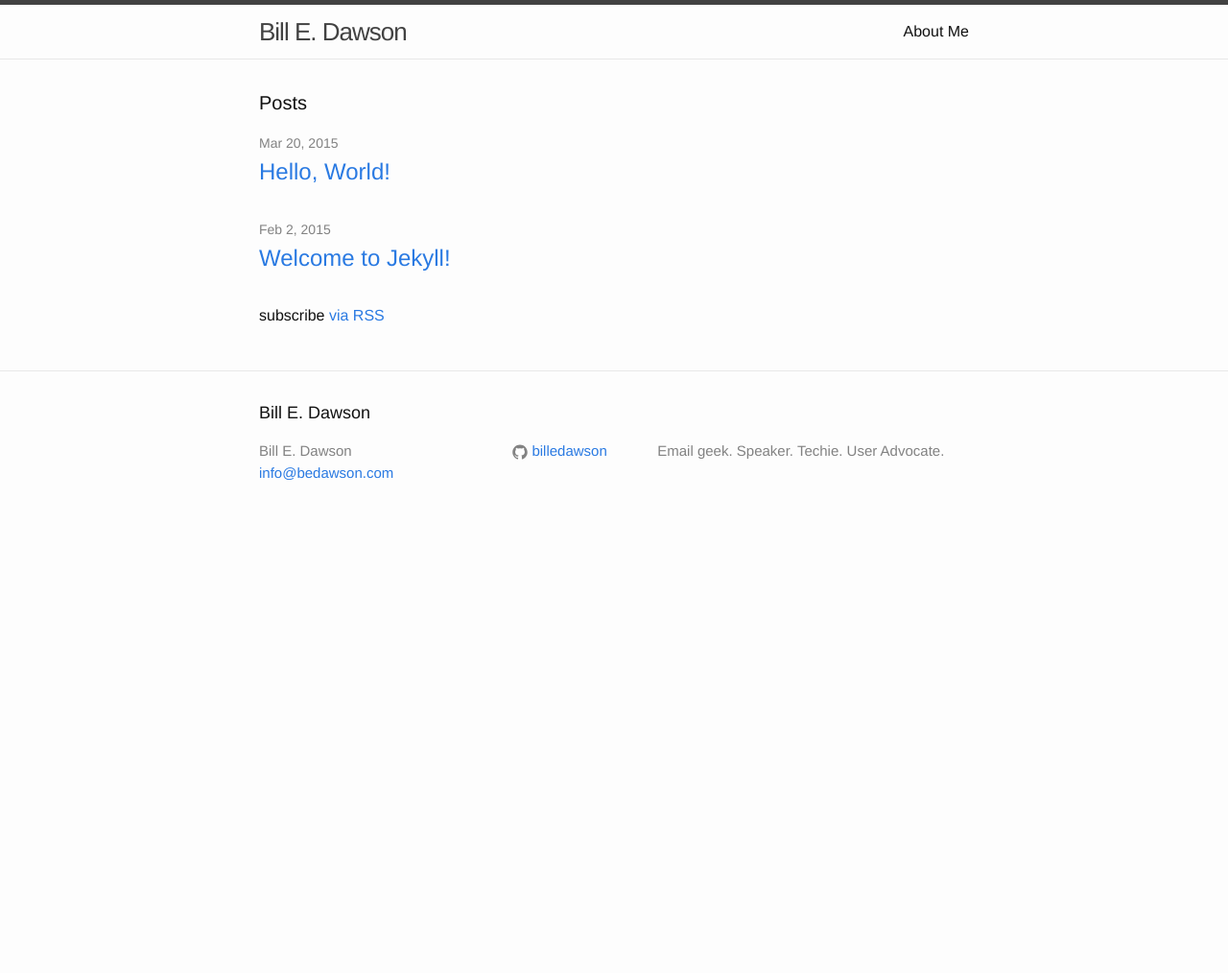
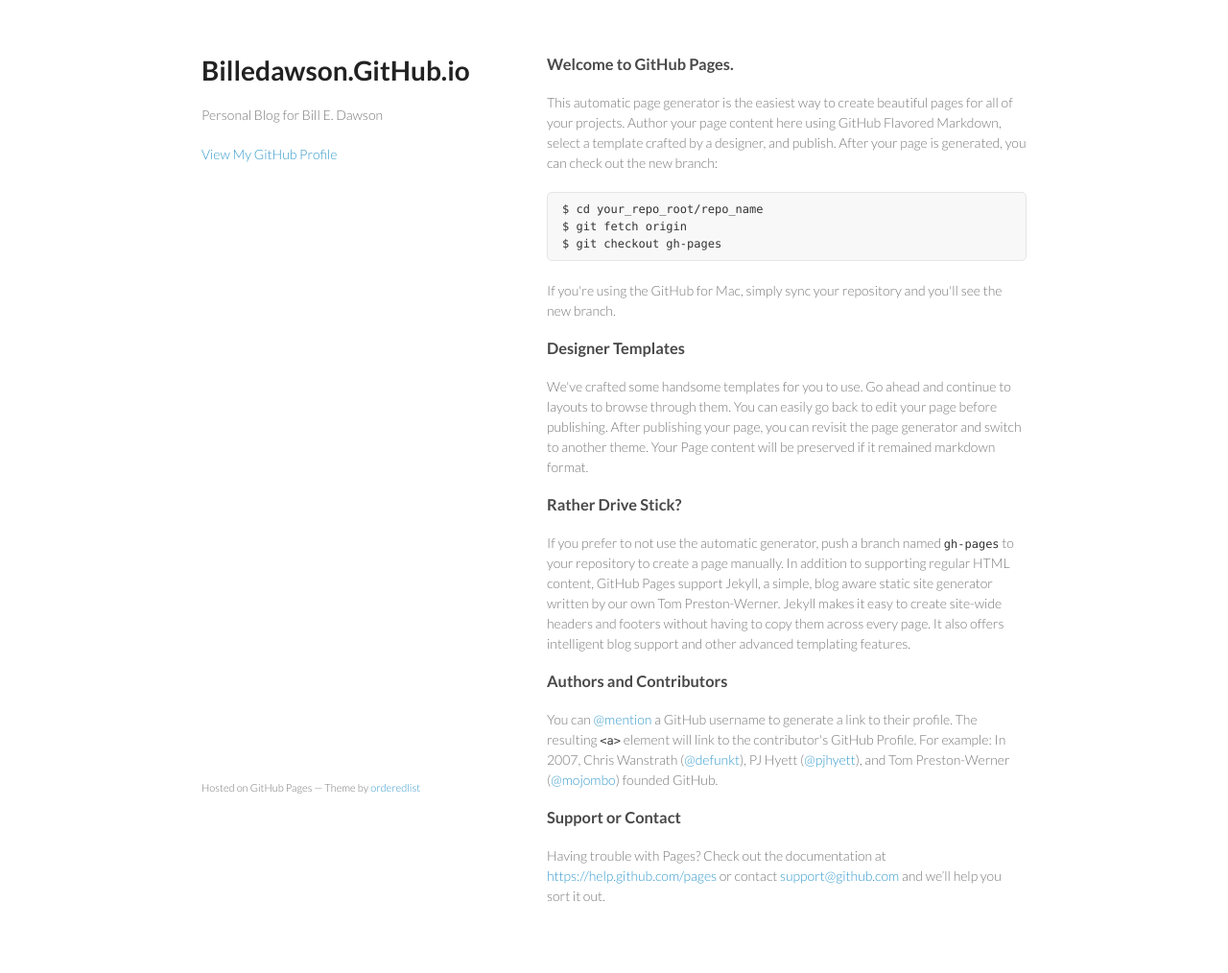
Before and after one commit to billedawson/billedawson.github.io, a Jekyll site: the page index.html, which Jekyll copies as it is, in a window 1280 px wide. Shown: the whole page at 96% size. Built offline with Jekyll 4.4.1, drawn with Linux system fonts in a browser that asks for light colours; before the commit the page ends 900 px from its top, so only the background shows below that.

Commit message:
Replace master branch with page content via GitHub

```diff
--- a/index.html
+++ b/index.html
@@ -1,23 +1,65 @@
----
-layout: default
----
+<!doctype html>
+<html>
+  <head>
+    <meta charset="utf-8">
+    <meta http-equiv="X-UA-Compatible" content="chrome=1">
+    <title>Billedawson.GitHub.io by billedawson</title>
 
-<div class="home">
+    <link rel="stylesheet" href="stylesheets/styles.css">
+    <link rel="stylesheet" href="stylesheets/pygment_trac.css">
+    <meta name="viewport" content="width=device-width, initial-scale=1, user-scalable=no">
+    <!--[if lt IE 9]>
+    <script src="//html5shiv.googlecode.com/svn/trunk/html5.js"></script>
+    <![endif]-->
+  </head>
+  <body>
+    <div class="wrapper">
+      <header>
+        <h1>Billedawson.GitHub.io</h1>
+        <p>Personal Blog for Bill E. Dawson</p>
 
-  <h1 class="page-heading">Posts</h1>
 
-  <ul class="post-list">
-    {% for post in site.posts %}
-      <li>
-        <span class="post-meta">{{ post.date | date: "%b %-d, %Y" }}</span>
+        <p class="view"><a href="https://github.com/billedawson">View My GitHub Profile</a></p>
 
-        <h2>
-          <a class="post-link" href="{{ post.url | prepend: site.baseurl }}">{{ post.title }}</a>
-        </h2>
-      </li>
-    {% endfor %}
-  </ul>
+      </header>
+      <section>
+        <h3>
+<a id="welcome-to-github-pages" class="anchor" href="#welcome-to-github-pages" aria-hidden="true"><span class="octicon octicon-link"></span></a>Welcome to GitHub Pages.</h3>
 
-  <p class="rss-subscribe">subscribe <a href="{{ "/feed.xml" | prepend: site.baseurl }}">via RSS</a></p>
+<p>This automatic page generator is the easiest way to create beautiful pages for all of your projects. Author your page content here using GitHub Flavored Markdown, select a template crafted by a designer, and publish. After your page is generated, you can check out the new branch:</p>
 
-</div>
+<pre><code>$ cd your_repo_root/repo_name
+$ git fetch origin
+$ git checkout gh-pages
+</code></pre>
+
+<p>If you're using the GitHub for Mac, simply sync your repository and you'll see the new branch.</p>
+
+<h3>
+<a id="designer-templates" class="anchor" href="#designer-templates" aria-hidden="true"><span class="octicon octicon-link"></span></a>Designer Templates</h3>
+
+<p>We've crafted some handsome templates for you to use. Go ahead and continue to layouts to browse through them. You can easily go back to edit your page before publishing. After publishing your page, you can revisit the page generator and switch to another theme. Your Page content will be preserved if it remained markdown format.</p>
+
+<h3>
+<a id="rather-drive-stick" class="anchor" href="#rather-drive-stick" aria-hidden="true"><span class="octicon octicon-link"></span></a>Rather Drive Stick?</h3>
+
+<p>If you prefer to not use the automatic generator, push a branch named <code>gh-pages</code> to your repository to create a page manually. In addition to supporting regular HTML content, GitHub Pages support Jekyll, a simple, blog aware static site generator written by our own Tom Preston-Werner. Jekyll makes it easy to create site-wide headers and footers without having to copy them across every page. It also offers intelligent blog support and other advanced templating features.</p>
+
+<h3>
+<a id="authors-and-contributors" class="anchor" href="#authors-and-contributors" aria-hidden="true"><span class="octicon octicon-link"></span></a>Authors and Contributors</h3>
+
+<p>You can <a href="https://github.com/blog/821" class="user-mention">@mention</a> a GitHub username to generate a link to their profile. The resulting <code>&lt;a&gt;</code> element will link to the contributor's GitHub Profile. For example: In 2007, Chris Wanstrath (<a href="https://github.com/defunkt" class="user-mention">@defunkt</a>), PJ Hyett (<a href="https://github.com/pjhyett" class="user-mention">@pjhyett</a>), and Tom Preston-Werner (<a href="https://github.com/mojombo" class="user-mention">@mojombo</a>) founded GitHub.</p>
+
+<h3>
+<a id="support-or-contact" class="anchor" href="#support-or-contact" aria-hidden="true"><span class="octicon octicon-link"></span></a>Support or Contact</h3>
+
+<p>Having trouble with Pages? Check out the documentation at <a href="https://help.github.com/pages">https://help.github.com/pages</a> or contact <a href="mailto:support@github.com">support@github.com</a> and we’ll help you sort it out.</p>
+      </section>
+      <footer>
+        <p><small>Hosted on GitHub Pages &mdash; Theme by <a href="https://github.com/orderedlist">orderedlist</a></small></p>
+      </footer>
+    </div>
+    <script src="javascripts/scale.fix.js"></script>
+
+  </body>
+</html>
--- /dev/null
+++ b/javascripts/scale.fix.js
@@ -0,0 +1,17 @@
+var metas = document.getElementsByTagName('meta');
+var i;
+if (navigator.userAgent.match(/iPhone/i)) {
+  for (i=0; i<metas.length; i++) {
+    if (metas[i].name == "viewport") {
+      metas[i].content = "width=device-width, minimum-scale=1.0, maximum-scale=1.0";
+    }
+  }
+  document.addEventListener("gesturestart", gestureStart, false);
+}
+function gestureStart() {
+  for (i=0; i<metas.length; i++) {
+    if (metas[i].name == "viewport") {
+      metas[i].content = "width=device-width, minimum-scale=0.25, maximum-scale=1.6";
+    }
+  }
+}
--- /dev/null
+++ b/stylesheets/pygment_trac.css
@@ -0,0 +1,69 @@
+.highlight  { background: #ffffff; }
+.highlight .c { color: #999988; font-style: italic } /* Comment */
+.highlight .err { color: #a61717; background-color: #e3d2d2 } /* Error */
+.highlight .k { font-weight: bold } /* Keyword */
+.highlight .o { font-weight: bold } /* Operator */
+.highlight .cm { color: #999988; font-style: italic } /* Comment.Multiline */
+.highlight .cp { color: #999999; font-weight: bold } /* Comment.Preproc */
+.highlight .c1 { color: #999988; font-style: italic } /* Comment.Single */
+.highlight .cs { color: #999999; font-weight: bold; font-style: italic } /* Comment.Special */
+.highlight .gd { color: #000000; background-color: #ffdddd } /* Generic.Deleted */
+.highlight .gd .x { color: #000000; background-color: #ffaaaa } /* Generic.Deleted.Specific */
+.highlight .ge { font-style: italic } /* Generic.Emph */
+.highlight .gr { color: #aa0000 } /* Generic.Error */
+.highlight .gh { color: #999999 } /* Generic.Heading */
+.highlight .gi { color: #000000; background-color: #ddffdd } /* Generic.Inserted */
+.highlight .gi .x { color: #000000; background-color: #aaffaa } /* Generic.Inserted.Specific */
+.highlight .go { color: #888888 } /* Generic.Output */
+.highlight .gp { color: #555555 } /* Generic.Prompt */
+.highlight .gs { font-weight: bold } /* Generic.Strong */
+.highlight .gu { color: #800080; font-weight: bold; } /* Generic.Subheading */
+.highlight .gt { color: #aa0000 } /* Generic.Traceback */
+.highlight .kc { font-weight: bold } /* Keyword.Constant */
+.highlight .kd { font-weight: bold } /* Keyword.Declaration */
+.highlight .kn { font-weight: bold } /* Keyword.Namespace */
+.highlight .kp { font-weight: bold } /* Keyword.Pseudo */
+.highlight .kr { font-weight: bold } /* Keyword.Reserved */
+.highlight .kt { color: #445588; font-weight: bold } /* Keyword.Type */
+.highlight .m { color: #009999 } /* Literal.Number */
+.highlight .s { color: #d14 } /* Literal.String */
+.highlight .na { color: #008080 } /* Name.Attribute */
+.highlight .nb { color: #0086B3 } /* Name.Builtin */
+.highlight .nc { color: #445588; font-weight: bold } /* Name.Class */
+.highlight .no { color: #008080 } /* Name.Constant */
+.highlight .ni { color: #800080 } /* Name.Entity */
+.highlight .ne { color: #990000; font-weight: bold } /* Name.Exception */
+.highlight .nf { color: #990000; font-weight: bold } /* Name.Function */
+.highlight .nn { color: #555555 } /* Name.Namespace */
+.highlight .nt { color: #000080 } /* Name.Tag */
+.highlight .nv { color: #008080 } /* Name.Variable */
+.highlight .ow { font-weight: bold } /* Operator.Word */
+.highlight .w { color: #bbbbbb } /* Text.Whitespace */
+.highlight .mf { color: #009999 } /* Literal.Number.Float */
+.highlight .mh { color: #009999 } /* Literal.Number.Hex */
+.highlight .mi { color: #009999 } /* Literal.Number.Integer */
+.highlight .mo { color: #009999 } /* Literal.Number.Oct */
+.highlight .sb { color: #d14 } /* Literal.String.Backtick */
+.highlight .sc { color: #d14 } /* Literal.String.Char */
+.highlight .sd { color: #d14 } /* Literal.String.Doc */
+.highlight .s2 { color: #d14 } /* Literal.String.Double */
+.highlight .se { color: #d14 } /* Literal.String.Escape */
+.highlight .sh { color: #d14 } /* Literal.String.Heredoc */
+.highlight .si { color: #d14 } /* Literal.String.Interpol */
+.highlight .sx { color: #d14 } /* Literal.String.Other */
+.highlight .sr { color: #009926 } /* Literal.String.Regex */
+.highlight .s1 { color: #d14 } /* Literal.String.Single */
+.highlight .ss { color: #990073 } /* Literal.String.Symbol */
+.highlight .bp { color: #999999 } /* Name.Builtin.Pseudo */
+.highlight .vc { color: #008080 } /* Name.Variable.Class */
+.highlight .vg { color: #008080 } /* Name.Variable.Global */
+.highlight .vi { color: #008080 } /* Name.Variable.Instance */
+.highlight .il { color: #009999 } /* Literal.Number.Integer.Long */
+
+.type-csharp .highlight .k { color: #0000FF }
+.type-csharp .highlight .kt { color: #0000FF }
+.type-csharp .highlight .nf { color: #000000; font-weight: normal }
+.type-csharp .highlight .nc { color: #2B91AF }
+.type-csharp .highlight .nn { color: #000000 }
+.type-csharp .highlight .s { color: #A31515 }
+.type-csharp .highlight .sc { color: #A31515 }
--- /dev/null
+++ b/stylesheets/styles.css
@@ -0,0 +1,255 @@
+@import url(https://fonts.googleapis.com/css?family=Lato:300italic,700italic,300,700);
+
+body {
+  padding:50px;
+  font:14px/1.5 Lato, "Helvetica Neue", Helvetica, Arial, sans-serif;
+  color:#777;
+  font-weight:300;
+}
+
+h1, h2, h3, h4, h5, h6 {
+  color:#222;
+  margin:0 0 20px;
+}
+
+p, ul, ol, table, pre, dl {
+  margin:0 0 20px;
+}
+
+h1, h2, h3 {
+  line-height:1.1;
+}
+
+h1 {
+  font-size:28px;
+}
+
+h2 {
+  color:#393939;
+}
+
+h3, h4, h5, h6 {
+  color:#494949;
+}
+
+a {
+  color:#39c;
+  font-weight:400;
+  text-decoration:none;
+}
+
+a small {
+  font-size:11px;
+  color:#777;
+  margin-top:-0.6em;
+  display:block;
+}
+
+.wrapper {
+  width:860px;
+  margin:0 auto;
+}
+
+blockquote {
+  border-left:1px solid #e5e5e5;
+  margin:0;
+  padding:0 0 0 20px;
+  font-style:italic;
+}
+
+code, pre {
+  font-family:Monaco, Bitstream Vera Sans Mono, Lucida Console, Terminal;
+  color:#333;
+  font-size:12px;
+}
+
+pre {
+  padding:8px 15px;
+  background: #f8f8f8;
+  border-radius:5px;
+  border:1px solid #e5e5e5;
+  overflow-x: auto;
+}
+
+table {
+  width:100%;
+  border-collapse:collapse;
+}
+
+th, td {
+  text-align:left;
+  padding:5px 10px;
+  border-bottom:1px solid #e5e5e5;
+}
+
+dt {
+  color:#444;
+  font-weight:700;
+}
+
+th {
+  color:#444;
+}
+
+img {
+  max-width:100%;
+}
+
+header {
+  width:270px;
+  float:left;
+  position:fixed;
+}
+
+header ul {
+  list-style:none;
+  height:40px;
+
+  padding:0;
+
+  background: #eee;
+  background: -moz-linear-gradient(top, #f8f8f8 0%, #dddddd 100%);
+  background: -webkit-gradient(linear, left top, left bottom, color-stop(0%,#f8f8f8), color-stop(100%,#dddddd));
+  background: -webkit-linear-gradient(top, #f8f8f8 0%,#dddddd 100%);
+  background: -o-linear-gradient(top, #f8f8f8 0%,#dddddd 100%);
+  background: -ms-linear-gradient(top, #f8f8f8 0%,#dddddd 100%);
+  background: linear-gradient(top, #f8f8f8 0%,#dddddd 100%);
+
+  border-radius:5px;
+  border:1px solid #d2d2d2;
+  box-shadow:inset #fff 0 1px 0, inset rgba(0,0,0,0.03) 0 -1px 0;
+  width:270px;
+}
+
+header li {
+  width:89px;
+  float:left;
+  border-right:1px solid #d2d2d2;
+  height:40px;
+}
+
+header ul a {
+  line-height:1;
+  font-size:11px;
+  color:#999;
+  display:block;
+  text-align:center;
+  padding-top:6px;
+  height:40px;
+}
+
+strong {
+  color:#222;
+  font-weight:700;
+}
+
+header ul li + li {
+  width:88px;
+  border-left:1px solid #fff;
+}
+
+header ul li + li + li {
+  border-right:none;
+  width:89px;
+}
+
+header ul a strong {
+  font-size:14px;
+  display:block;
+  color:#222;
+}
+
+section {
+  width:500px;
+  float:right;
+  padding-bottom:50px;
+}
+
+small {
+  font-size:11px;
+}
+
+hr {
+  border:0;
+  background:#e5e5e5;
+  height:1px;
+  margin:0 0 20px;
+}
+
+footer {
+  width:270px;
+  float:left;
+  position:fixed;
+  bottom:50px;
+}
+
+@media print, screen and (max-width: 960px) {
+
+  div.wrapper {
+    width:auto;
+    margin:0;
+  }
+
+  header, section, footer {
+    float:none;
+    position:static;
+    width:auto;
+  }
+
+  header {
+    padding-right:320px;
+  }
+
+  section {
+    border:1px solid #e5e5e5;
+    border-width:1px 0;
+    padding:20px 0;
+    margin:0 0 20px;
+  }
+
+  header a small {
+    display:inline;
+  }
+
+  header ul {
+    position:absolute;
+    right:50px;
+    top:52px;
+  }
+}
+
+@media print, screen and (max-width: 720px) {
+  body {
+    word-wrap:break-word;
+  }
+
+  header {
+    padding:0;
+  }
+
+  header ul, header p.view {
+    position:static;
+  }
+
+  pre, code {
+    word-wrap:normal;
+  }
+}
+
+@media print, screen and (max-width: 480px) {
+  body {
+    padding:15px;
+  }
+
+  header ul {
+    display:none;
+  }
+}
+
+@media print {
+  body {
+    padding:0.4in;
+    font-size:12pt;
+    color:#444;
+  }
+}
```
Also changed, not shown: params.json (added, +1 -0 lines).
